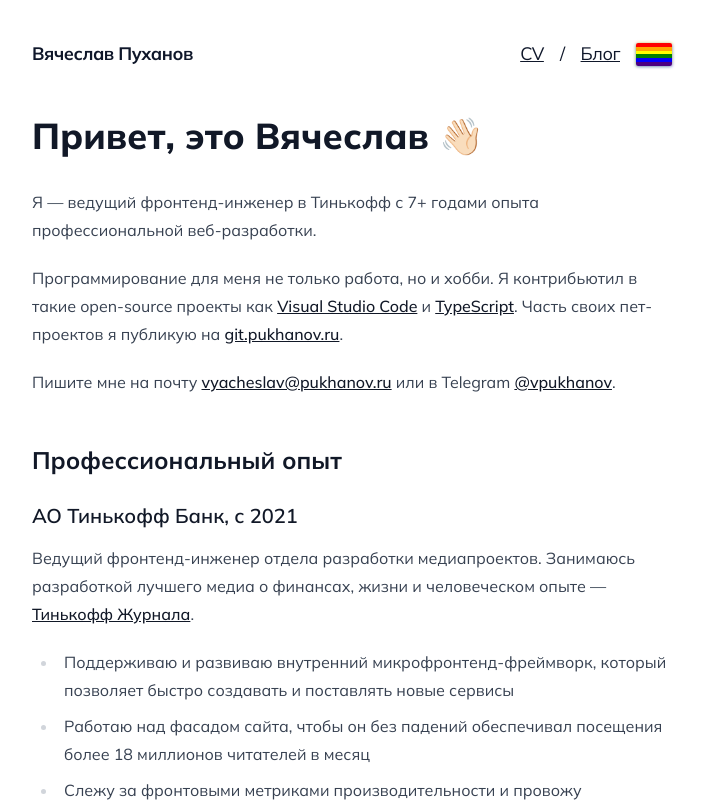
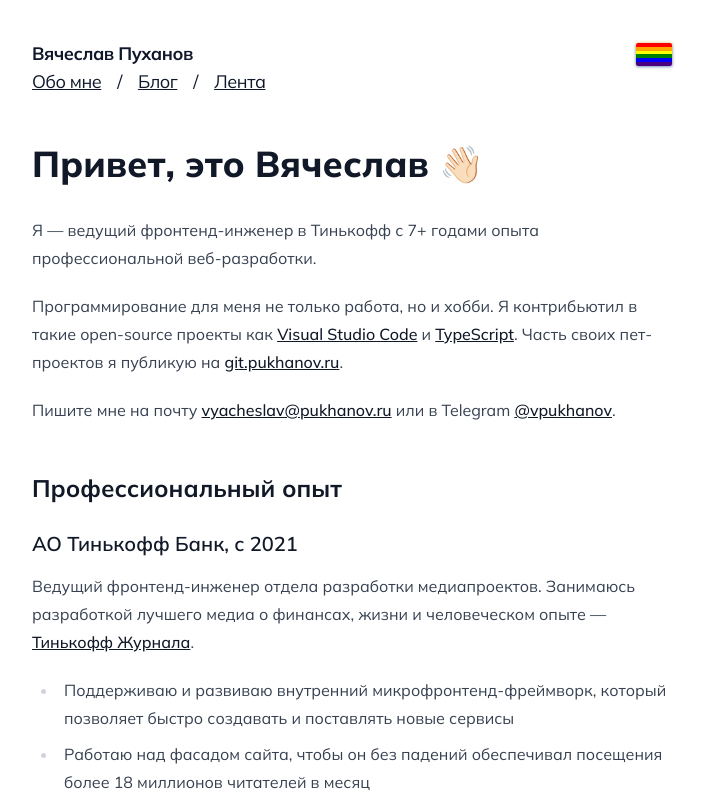
Before and after one commit to vpukhanov/pukhanov-ru, a Next.js app: page / in a window 1280 px wide. Shown: the top 802 px of the page, without its empty margins (288-993 px from the left). Built offline with nearby package versions, Linux system fonts and the light colour scheme.

Commit message:
feat: two-line header

```diff
--- a/src/app/layout.tsx
+++ b/src/app/layout.tsx
@@ -30,20 +30,26 @@
         className={`bg-white text-slate-900 antialiased ${mulish.className}`}
       >
         <div className="mx-auto max-w-2xl px-4 py-10">
-          <header className="mb-12 flex items-center text-lg tracking-tight">
-            <Link href="/" className="font-bold hover:underline">
-              Вячеслав Пуханов
-            </Link>
-            <nav className="ml-auto space-x-4">
+          <header className="mb-12 text-lg tracking-tight">
+            <div className="flex items-center justify-between">
+              <Link href="/" className="font-bold hover:underline">
+                Вячеслав Пуханов
+              </Link>
+              <Flag />
+            </div>
+            <nav className="space-x-4">
               <Link href="/" className="underline">
-                CV
+                Обо мне
               </Link>
               <span>/</span>
               <Link href="/posts" className="underline">
                 Блог
               </Link>
+              <span>/</span>
+              <Link href="/feed" className="underline">
+                Лента
+              </Link>
             </nav>
-            <Flag />
           </header>
           <main>{children}</main>
         </div>
--- a/src/components/flag.tsx
+++ b/src/components/flag.tsx
@@ -3,7 +3,7 @@
 export default function Flag() {
   return (
     <div
-      className={`${styles.flag} ml-4`}
+      className={styles.flag}
       role="img"
       title="Символ любви, свободы, равноправия и уважения"
     />
```
